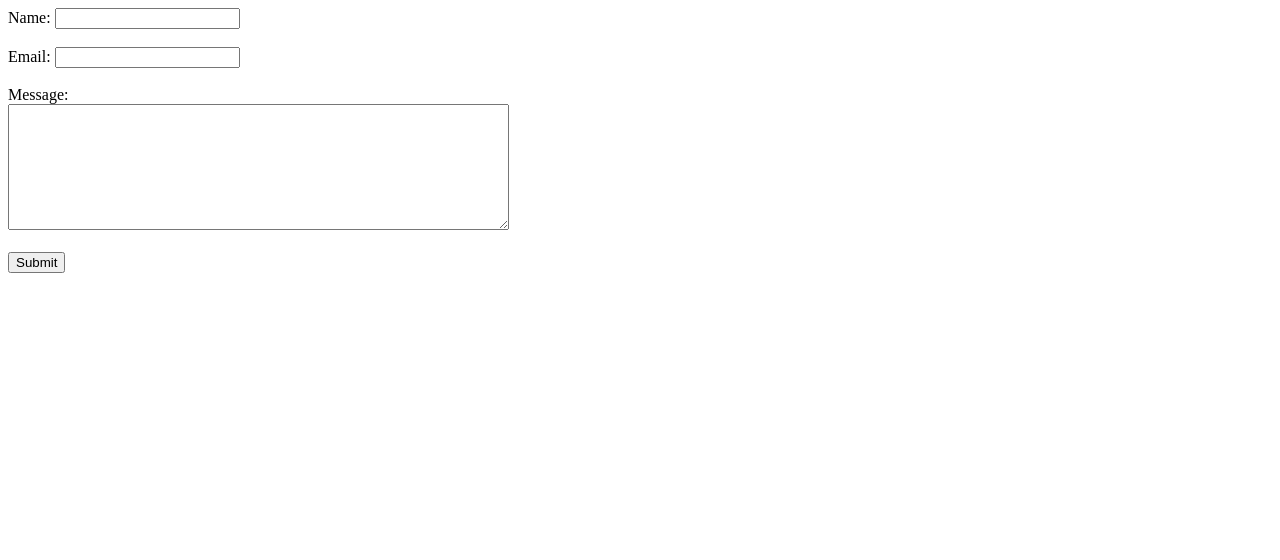
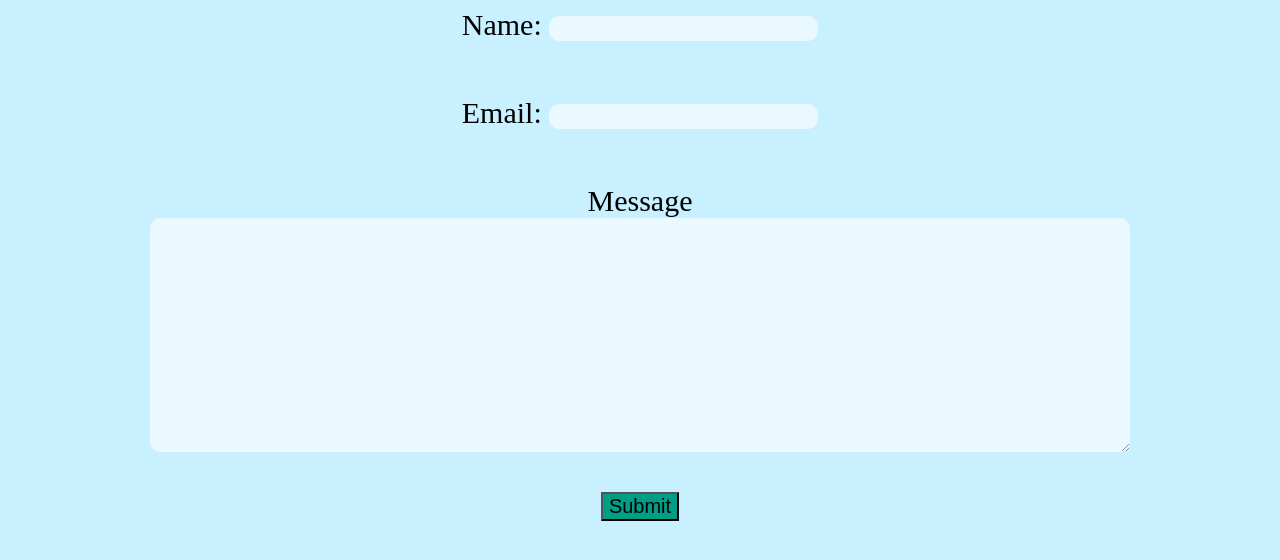
Before and after one commit to Raman-Joshi/cv-created-in-school, a plain HTML site: page contact.html in a window 1280 px wide. Drawn offline with Linux system fonts and the light colour scheme.

Commit message:
Add files via upload

```diff
--- a/contact.html
+++ b/contact.html
@@ -1,24 +1,32 @@
 <!DOCTYPE html>
-<html>
+<html lang="en" dir="ltr">
   <head>
     <meta charset="utf-8">
     <title>Contact Raman</title>
+    <link rel="stylesheet" href="design.css">
   </head>
   <body>
-  <form action="mailto:webspecialist5.o@gmail.com" method="post" enctype="text/plain">
+  <form action="mailto:webspecilaist5.o@gmail.com?subject=Contact" method="post" enctype="text/plain">
+    <center>
     <label>Name: </label>
-    <input type="text" name="Name">
-    <br />
-    <br />
+    <input type="text" name="Name" class="input">
+    <br>
+    <br>
+    <br>
+    <br>
     <label>Email: </label>
-    <input type="email" name="Email">
-    <br />
-    <br />
-    <label>Message: </label><br />
-    <textarea name="Message" rows="8" cols="60"></textarea>
-    <br />
-    <br />
-    <input type="submit">
+    <input type="email" name="Email" class="input">
+    <br>
+    <br>
+    <br>
+    <br>
+    <label>Message</label><br>
+    <textarea name="Message" rows="10" cols="80" class="input"></textarea>
+    <br>
+    <br>
+    <br>
+    <input type="submit" class="submit">
   </form>
+  </center>
   </body>
 </html>
--- /dev/null
+++ b/design.css
@@ -0,0 +1,35 @@
+hr{
+  border-style: dotted none none;
+  border-color: grey;
+  width: 3%;
+  height: 20px;
+  border-width: 6px;
+}
+
+body{
+  background-color: #c9f0ff;
+}
+
+label{
+  font-size: 30px;
+}
+
+.input{
+  font-size: 20px;
+  background-color: white;
+  opacity: 0.6;
+  border-radius: 10px;
+  border-style: none;
+}
+
+input:hover{
+  opacity:0.9;
+}
+
+.submit{
+  font-size:20px;
+  background-color: #009e84;
+}
+.submit:hover{
+  background-color: #00ffef;
+}
```
Also changed, not shown: index.html (+11 -2 lines).
